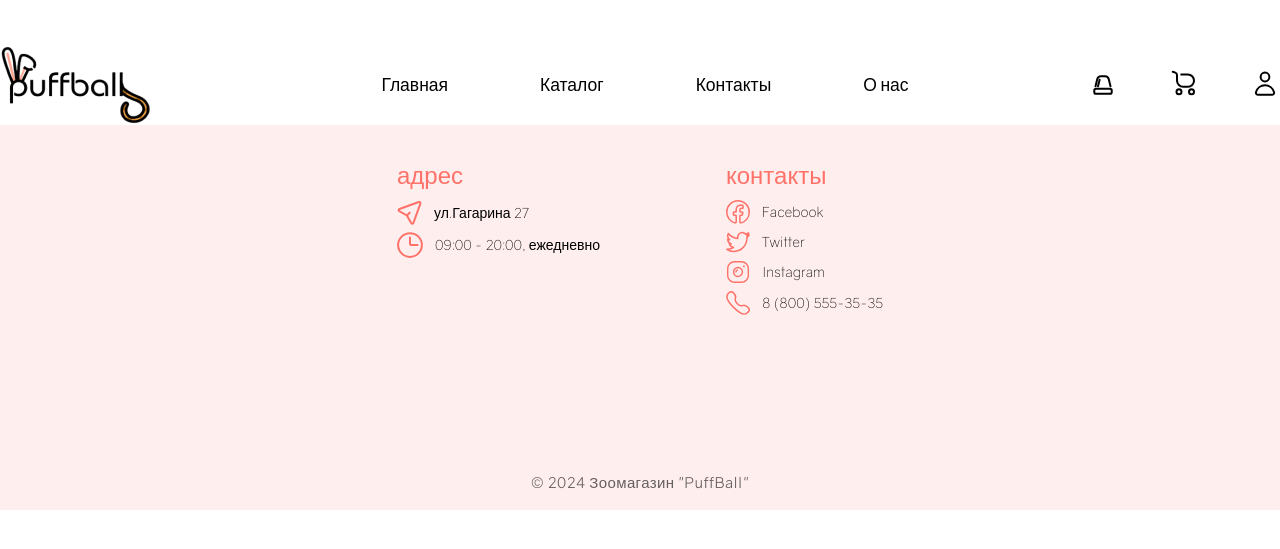
After one commit to josiren/petshop, a Django app: template petapp/templates/petapp/base.html in a window 1280 px wide. The commit adds this page. Shown: the top 549 px of the page. Run offline with Django 5.2, Linux system fonts and the light colour scheme; the template is opened without the code that fills it, so the values that code supplies are empty; some libraries are stand-ins or nearby versions.

Commit message:
add template base.html

```diff
--- a/config/urls.py
+++ b/config/urls.py
@@ -25,6 +25,6 @@ urlpatterns = [
     path('contact/', views.contact, name='contact'),
     path('about/', views.about, name='about'),
     path('auth/', views.auth, name='auth'),
-     path('reg/', views.reg, name='reg'),
+    path('reg/', views.reg, name='reg'),
     path('basket/', views.basket, name='basket'),
 ]
--- /dev/null
+++ b/petapp/templates/petapp/base.html
@@ -0,0 +1,82 @@
+{% load static %}
+<!DOCTYPE html>
+<html lang="en">
+
+<head>
+  <meta charset="UTF-8">
+  <meta http-equiv="X-UA-Compatible" content="IE=edge">
+  <meta name="viewport" content="width=device-width, initial-scale=1.0">
+  <link rel="stylesheet" href="{% static 'petapp/GLOBAL/css/global.css' %}">
+  <title>PuffBall</title>
+</head>
+
+<body>
+  <!-- Navigation -->
+  <div class="header__top">
+    <img src="{% static 'petapp/GLOBAL/img/logo.png' %}" alt="logo">
+    <nav class="header__nav">
+      <ul>
+        <li><a href="{% url 'home' %}" class="home-page">Главная</a></li>
+        <li><a href="{% url 'catalog' %}" class="catalog-page">Каталог</a></li>
+        <li><a href="{% url 'contact' %}" class="contact-page">Контакты</a></li>
+        <li><a href="{% url 'about' %}" class="about-page">О нас</a></li>
+      </ul>
+    </nav>
+    <div class="header__buttons">
+      <img src="{% static 'petapp/page/mainpage/img/header/alarm.svg' %}" alt="alarm">
+      <a href="{% url 'basket' %}"><img src="{% static 'petapp/page/mainpage/img/header/basket.svg' %}" alt="basket"
+          class="basket-page"></a>
+      <a href="{% url 'auth' %}"><img src="{% static 'petapp/page/mainpage/img/header/person.svg' %}" alt="person"
+          class="auth-page"></a>
+    </div>
+  </div>
+
+  <!-- Content -->
+  {% block content %}
+
+  {% endblock %}
+
+  <!-- Footer -->
+  <footer class="footer">
+    <div class="flex-row">
+      <div class="footer__item">
+        <h3>адрес</h3>
+        <address class="item__descript">
+          <div class="item-social">
+            <img src="{% static 'petapp/page/mainpage/img/contact/city.svg' %}" alt="address">
+            <p class="social__text">ул.Гагарина 27</p>
+          </div>
+          <div class="item-social">
+            <img src="{% static 'petapp/page/mainpage/img/contact/time.svg' %}" alt="time">
+            <p class="social__text">09:00 - 20:00, ежедневно</p>
+          </div>
+        </address>
+      </div>
+      <div class="footer__item">
+        <h3>контакты</h3>
+        <address class="item__descript">
+          <div class="item-social">
+            <img src="{% static 'petapp/page/mainpage/img/contact/facebook.svg' %}" alt="facebook">
+            <p class="social__text">Facebook</p>
+          </div>
+          <div class="item-social">
+            <img src="{% static 'petapp/page/mainpage/img/contact/twitter.svg' %}" alt="twitter">
+            <p class="social__text">Twitter</p>
+          </div>
+          <div class="item-social">
+            <img src="{% static 'petapp/page/mainpage/img/contact/instagram.svg' %}" alt="instagram">
+            <p class="social__text">Instagram</p>
+          </div>
+          <div class="item-social">
+            <img src="{% static 'petapp/page/mainpage/img/contact/phone.svg' %}" alt="phone">
+            <p class="social__text">8 (800) 555-35-35</p>
+          </div>
+        </address>
+      </div>
+    </div>
+    <p class="signature">&copy; 2024 <span class="s-regular">Зоомагазин</span> "PuffBall"</p>
+  </footer>
+  <script src="{% static 'petapp/GLOBAL/js/global.js' %}"></script>
+</body>
+
+</html>
```
Also changed, not shown: petapp/templates/petapp/main.html (+5 -89 lines).
